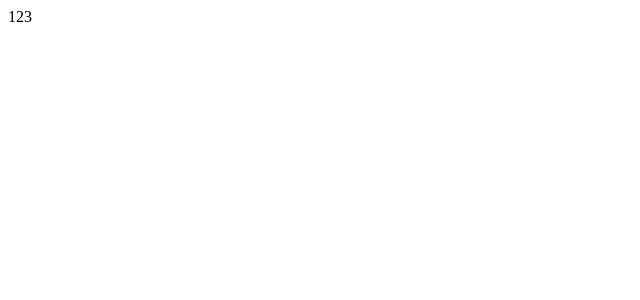
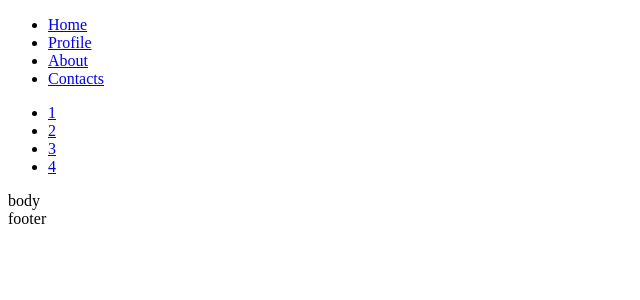
Before and after one commit to Kirill2603/react_ts, a React (Create React App) app: page / in a window 1280 px wide. Shown: the top 300 px of the page, without its empty margins (0-640 px from the left). Built offline with nearby package versions, Linux system fonts and the light colour scheme.

Commit message:
add Header/Nav/Body/Footer components

```diff
--- a/src/App.tsx
+++ b/src/App.tsx
@@ -1,20 +1,20 @@
 import React from 'react';
+import BodyComponent from "./components/body/bodyComponent";
+import FooterComponent from "./components/footer/footerComponent";
+import NavComponent from "./components/nav/navComponent";
+import HeaderComponent from "./components/header/headerComponent";
 
-function App() {
+const App = () => {
     return (
-      <div>123</div>
+        <div>
+            <HeaderComponent />
+            <NavComponent />
+            <BodyComponent/>
+            <FooterComponent />
+        </div>
+
     );
 }
-type Operation = (a: number, b: number) => number;
 
-function mathOp(x: number, y: number, op: Operation): number{
 
-    return op(x, y);
-}
-let sum: Operation = function(x: number, y: number): number {
-    return x + y;
-};
-
-console.log(mathOp(10, 20, sum));
-
-export default App;
+export default App
--- /dev/null
+++ b/src/components/body/bodyComponent.tsx
@@ -0,0 +1,11 @@
+import React from "react";
+
+const BodyComponent = () => {
+    return (
+        <div>
+            body
+        </div>
+    )
+}
+
+export default BodyComponent
--- /dev/null
+++ b/src/components/footer/footerComponent.tsx
@@ -0,0 +1,11 @@
+import React from "react";
+
+const FooterComponent = () => {
+    return (
+        <div>
+            footer
+        </div>
+    )
+}
+
+export default FooterComponent
--- /dev/null
+++ b/src/components/header/headerComponent.tsx
@@ -0,0 +1,16 @@
+import React from "react";
+
+const HeaderComponent = () => {
+    return (
+        <div>
+            <ul>
+                <li><a href="#">Home</a></li>
+                <li><a href="#">Profile</a></li>
+                <li><a href="#">About</a></li>
+                <li><a href="#">Contacts</a></li>
+            </ul>
+        </div>
+    )
+}
+
+export default HeaderComponent
--- /dev/null
+++ b/src/components/nav/navComponent.tsx
@@ -0,0 +1,15 @@
+import React from "react";
+
+const NavComponent = () => {
+    return (
+        <div>
+            <ul>
+                <li><a href="#">1</a></li>
+                <li><a href="#">2</a></li>
+                <li><a href="#">3</a></li>
+                <li><a href="#">4</a></li>
+            </ul>
+        </div>
+    )
+}
+export default NavComponent
--- a/src/index.tsx
+++ b/src/index.tsx
@@ -1,7 +1,7 @@
 import React from 'react';
 import ReactDOM from 'react-dom';
-import App from './App';
 import reportWebVitals from './reportWebVitals';
+import App from "./App";
 
 ReactDOM.render(
   <React.StrictMode>
```
